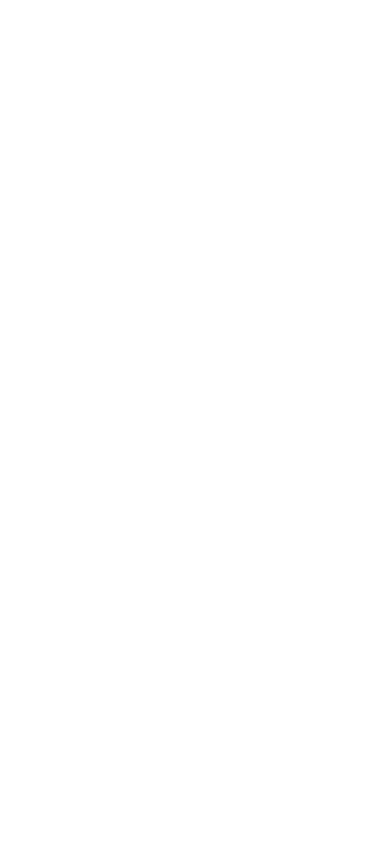
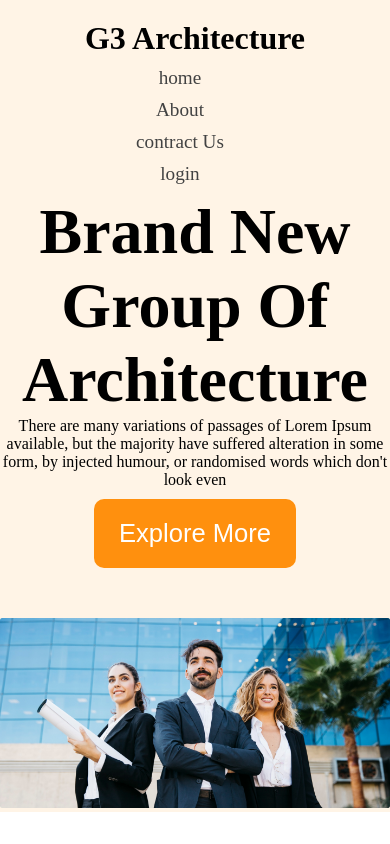
Before and after one commit to anik16-609/g-archtecture, a plain HTML site: page code/index.html in a window 390 px wide. Drawn offline with Linux system fonts and the light colour scheme.

Commit message:
responsive banner

```diff
--- /dev/null
+++ b/code/architecture.css
@@ -0,0 +1,123 @@
+*{
+    margin: 0;
+    padding: 0;
+}
+/* google font link */
+
+@import url('https://fonts.googleapis.com/css2?family=Work+Sans:ital,wght@0,100..900;1,100..900&display=swap');
+
+/* font style */
+
+.work-sans-uniquifier {
+    font-family: "Work Sans", sans-serif;
+    font-optical-sizing: auto;
+    font-weight: 400;
+    font-style: normal;
+  }
+
+/* end */
+
+
+/* share dispaly */
+
+.display{
+    display: flex;
+}
+
+/* share color */
+
+.dark-2{
+    color: rgb(66, 66, 66);
+}
+.dark-1{
+    color: rgb(19, 19, 19);;
+}
+.bg-1{
+    background-color:  rgba(255, 144, 14, 0.1);
+}
+
+/* button share */
+.btn-primary{
+    background-color: #FF900E;
+    font-size: 1.6rem;
+    padding: 20px 25px;
+    color: #FFFFFF;
+    border-radius: 10px;
+    justify-content: center;
+    align-items: center;
+    border-color: black;
+    margin-top: 10px;
+    border: none;
+
+}
+.btn-primary:hover{
+    background-color: cadetblue;
+}
+
+/* header navbar */
+
+.navbar{
+    justify-content: space-between;
+    align-items: center;
+
+}
+
+.brand{
+    font-weight: 700;
+    font-size: 2rem;
+    margin-top: 20px;
+}
+.nav-item{
+    list-style: none;
+    margin-right: 30px;
+    font-size: 1.2rem;
+}
+.nav-link{
+    text-decoration: none;
+    font-weight: 500;
+    font-size:1.2rem;
+    margin-top: 63px;
+    margin-top: 20px;
+}
+.navbar, .banner{
+    max-width: 1440px;
+    margin: 0 auto;
+}
+.banner-h1{
+    font-weight: 700;
+    font-size: 4rem;
+    justify-content: center;
+    align-items: center;
+    text-align: center;
+    margin-top: 10px;
+
+
+}
+.baner-para-1{
+    justify-content: center;
+    align-items: center;
+    text-align: center;
+    margin-top: 20px;
+
+}
+.banner-contain{
+    max-width: 850px;
+    margin: 0 auto;
+    text-align: center;
+    margin-bottom: 50px;
+}
+
+/* responsive medea query */
+@media screen and (max-width:576px) {
+    .navbar, .nav-links{
+        flex-direction: column;
+        gap: 10px;
+        justify-content: center;
+        align-items: center;
+    }
+}
+@media screen and (max-width:576px){
+    img{
+        width: 100%;
+    }
+}
--- a/code/index.html
+++ b/code/index.html
@@ -5,10 +5,28 @@
     <meta charset="UTF-8">
     <meta name="viewport" content="width=device-width, initial-scale=1.0">
     <title>G.Archtecture</title>
-    <link rel="stylesheet" href="style.css">
+    <link rel="stylesheet" href="architecture.css">
 </head>
 <body>
-    <header></header>
+    <header class="bg-1">
+        <nav class="navbar display">
+            <h3 class="brand">G3 Architecture</h3>
+                <ul class="nav-links display ">
+                    <li class="nav-item"><a href="Home" class="nav-link dark-2">home</a></li>
+                    <li class="nav-item"><a href="About" class="nav-link dark-2">About</a></li>
+                    <li class="nav-item"><a href="contract us" class=" nav-link dark-2">contract Us</a></li>
+                    <li class="nav-item"><a href="login" class=" nav-link dark-2">login</a></li>
+                </ul>
+        </nav>
+        <div class="banner">
+           <div class="banner-contain">
+            <h1 class="banner-h1">Brand New Group Of Architecture</h1>
+            <p class="banner-pera-1">There are many variations of passages of Lorem Ipsum available, but the majority have suffered alteration in some form, by injected humour, or randomised words which don't look even</p>
+            <button class="btn-primary">Explore More</button>
+           </div>
+            <img src="../image/banner.png" alt="">
+        </div>
+    </header>
     <main></main>
     <footer></footer>
 </body>
```
Also changed, not shown: code/style.css (deleted).
